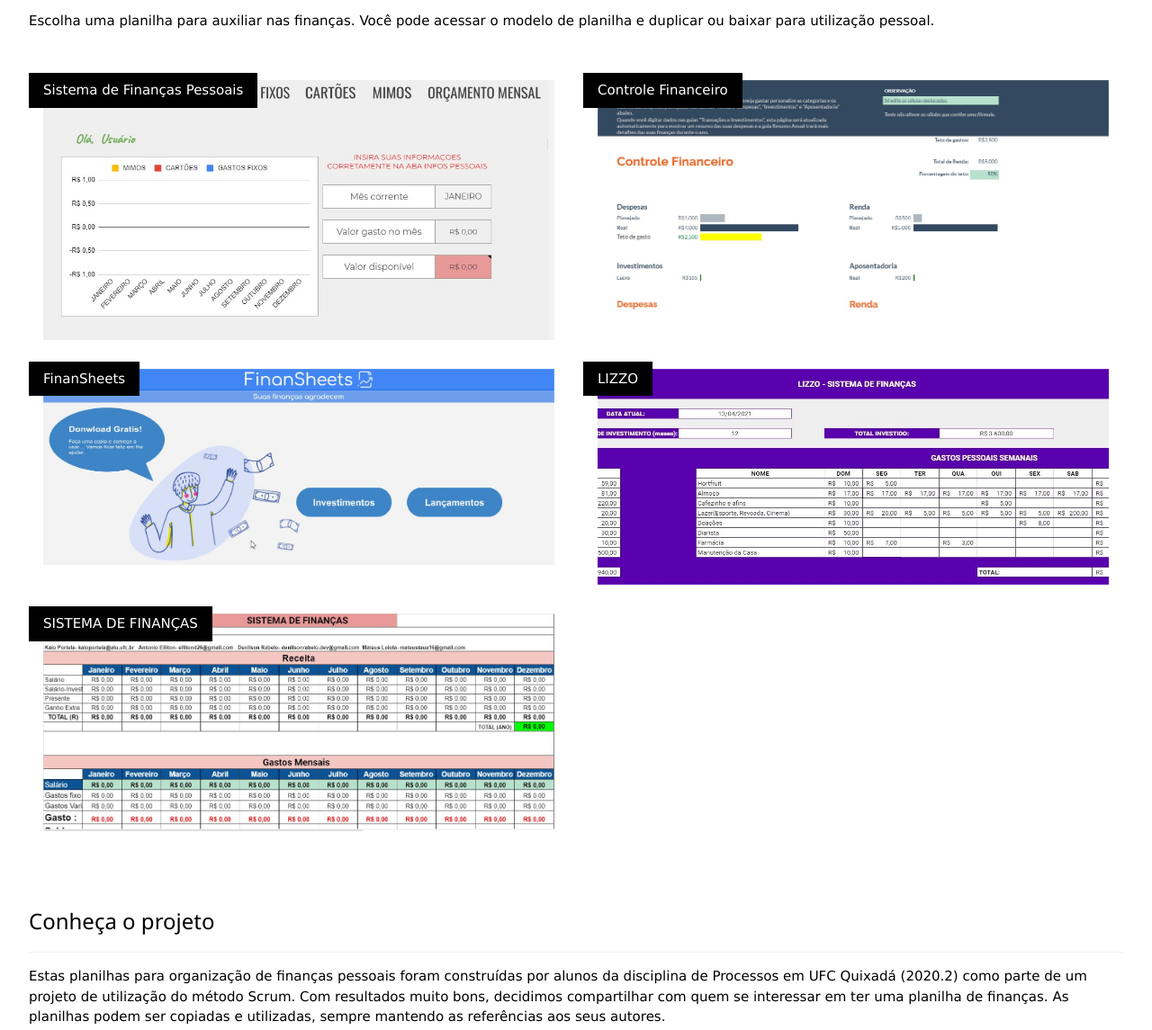
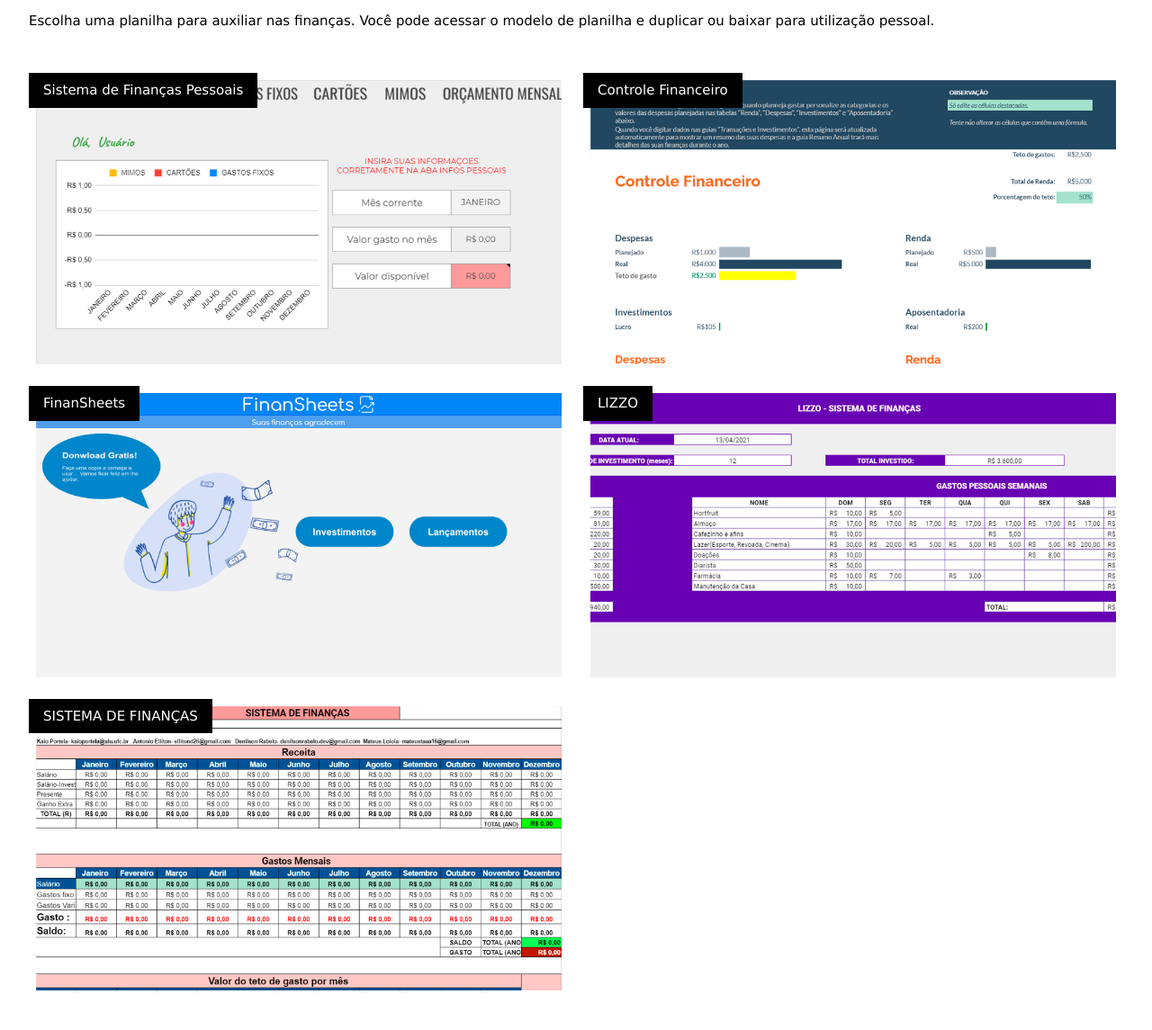
Before and after one commit to lanamesquita/planilhaparafinancas, a plain HTML site: page index.html in a window 1280 px wide. Shown: the part 797-1942 px from the top of the page at 90% size. Drawn offline with nearby package versions, Linux system fonts and the light colour scheme.

Commit message:
Ajustes de imagens.

```diff
--- a/index.html
+++ b/index.html
@@ -8,6 +8,12 @@
 <link rel="icon" type="image/png" sizes="32x32" href="images/favicon-32x32.png">
 <link rel="icon" type="image/png" sizes="96x96" href="images/favicon-96x96.png">
 <link rel="icon" type="image/png" sizes="16x16" href="images/favicon-16x16.png">
+
+<style>
+    .w3-button {
+    padding: 8px 8px;
+    }
+</style>
 
 <body>
 
@@ -47,13 +53,13 @@
     <div class="w3-col l6 m6 w3-margin-bottom">
       <div class="w3-display-container w3-button" onclick="window.open('https://docs.google.com/spreadsheets/d/19tro0X73L2DiFzw10m5sYVoPqUVnAL4D0lMCNbIyAvQ/edit#gid=0', '_blank');">
         <div class="w3-display-topleft w3-black w3-padding">Sistema de Finanças Pessoais</div>
-        <img src="images/planilha-si2018.jpg" alt="House" style="width:100%">
+        <img src="images/planilha-si2018.png" alt="Planilha" style="width:100%">
       </div>
     </div>
     <div class="w3-col l6 m6 w3-margin-bottom">
       <div class="w3-display-container w3-button" onclick="window.open('https://docs.google.com/spreadsheets/d/16Og9Eh1qQs-FhGBeSklw_lrBkT8iizRBSsQIAwHBk7I/edit#gid=0', '_blank');">
         <div class="w3-display-topleft w3-black w3-padding">Controle Financeiro</div>
-        <img src="images/planilha-equipe1.jpg" alt="House" style="width:100%">
+        <img src="images/planilha-equipe1.png" alt="Planilha" style="width:100%">
       </div>
     </div>
   </div>
@@ -61,13 +67,13 @@
     <div class="w3-col l6 m6 w3-margin-bottom">
       <div class="w3-display-container w3-button" onclick="window.open('https://docs.google.com/spreadsheets/d/1wmlyDcTIxc3ZF2IgwCVV7tay5WxlkQpGhi32BpoN5Mc/edit#gid=0', '_blank');">
         <div class="w3-display-topleft w3-black w3-padding">FinanSheets</div>
-        <img src="images/planilha-iburgues.jpg" alt="House" style="width:100%">
+        <img src="images/planilha-iburgues.png" alt="Planilha" style="width:100%">
       </div>
     </div>
     <div class="w3-col l6 m6 w3-margin-bottom">
       <div class="w3-display-container w3-button" onclick="window.open('https://docs.google.com/spreadsheets/d/1wnEbsNSkDQS2MbJ02FZOgYrxSzBHAKoNGic7RqDksiE/edit#gid=0', '_blank');">
         <div class="w3-display-topleft w3-black w3-padding">LIZZO</div>
-        <img src="images/planilha-los-pollos.jpg" alt="House" style="width:100%">
+        <img src="images/planilha-los-pollos.png" alt="Planilha" style="width:100%">
       </div>
     </div>
   </div>
@@ -75,7 +81,7 @@
     <div class="w3-col l6 m6 w3-margin-bottom">
         <div class="w3-display-container w3-button" onclick="window.open('https://docs.google.com/spreadsheets/d/1WvcYTrbQ-sOJ_Pfsam7R1IZCPhWDNkMfWwoz-pin-Xg/edit#gid=0', '_blank');">
           <div class="w3-display-topleft w3-black w3-padding">SISTEMA DE FINANÇAS</div>
-          <img src="images/planilha-sabor.jpg" alt="House" style="width:100%">
+          <img src="images/planilha-sabor.png" alt="Planilha" style="width:100%">
         </div>
       </div>
   </div>
```
Also changed, not shown: favicon.ico (added), favicon.png (deleted), images/favicon-16x16.png, images/favicon-32x32.png, images/favicon-96x96.png, images/favicon.svg, images/planilha-equipe1.jpg (deleted), images/planilha-equipe1.png (added), images/planilha-iburgues.jpg (deleted), images/planilha-iburgues.png (added), images/planilha-los-pollos.jpg (deleted), images/planilha-los-pollos.png (added), images/planilha-sabor.jpg (deleted), images/planilha-sabor.png (added), 2 more files.
